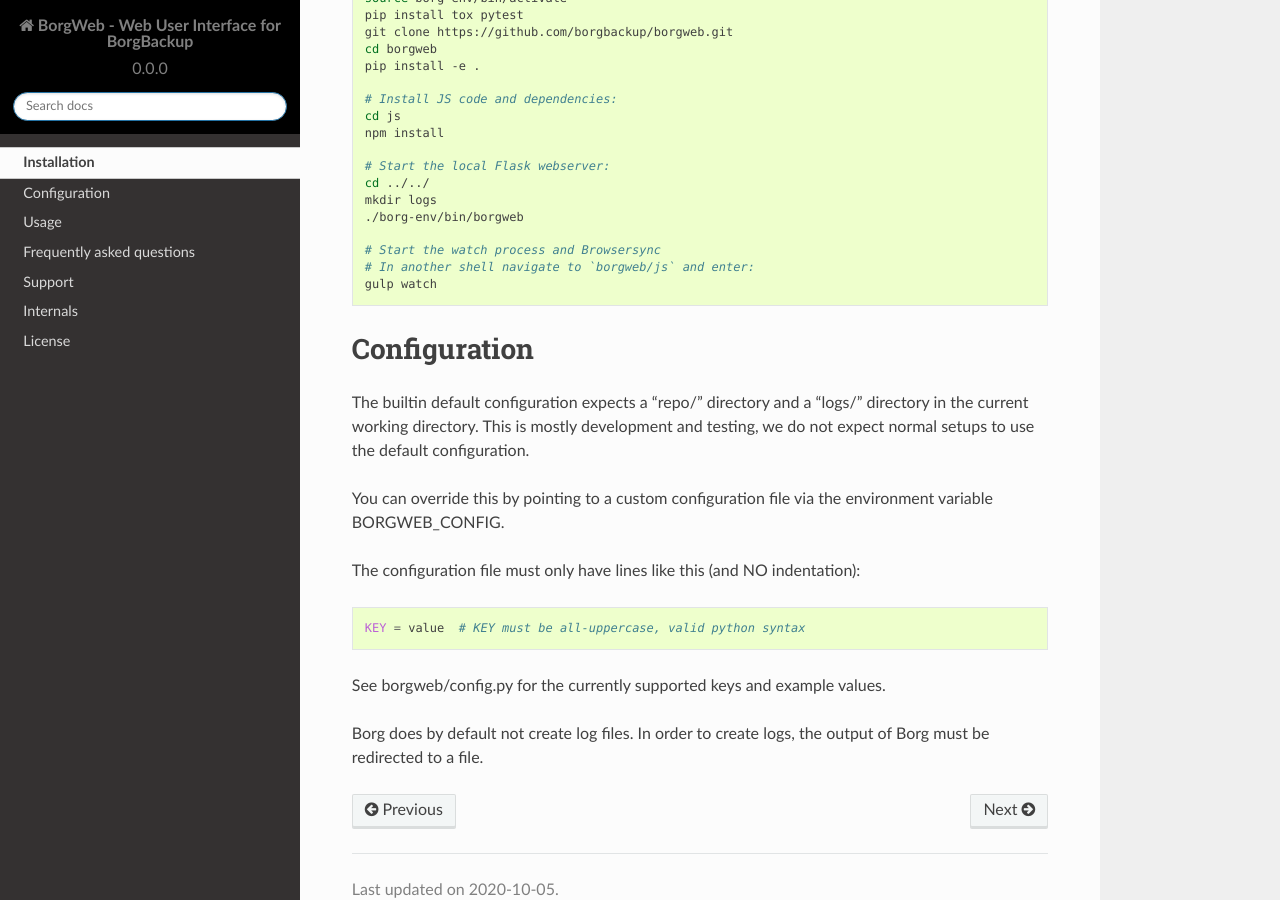
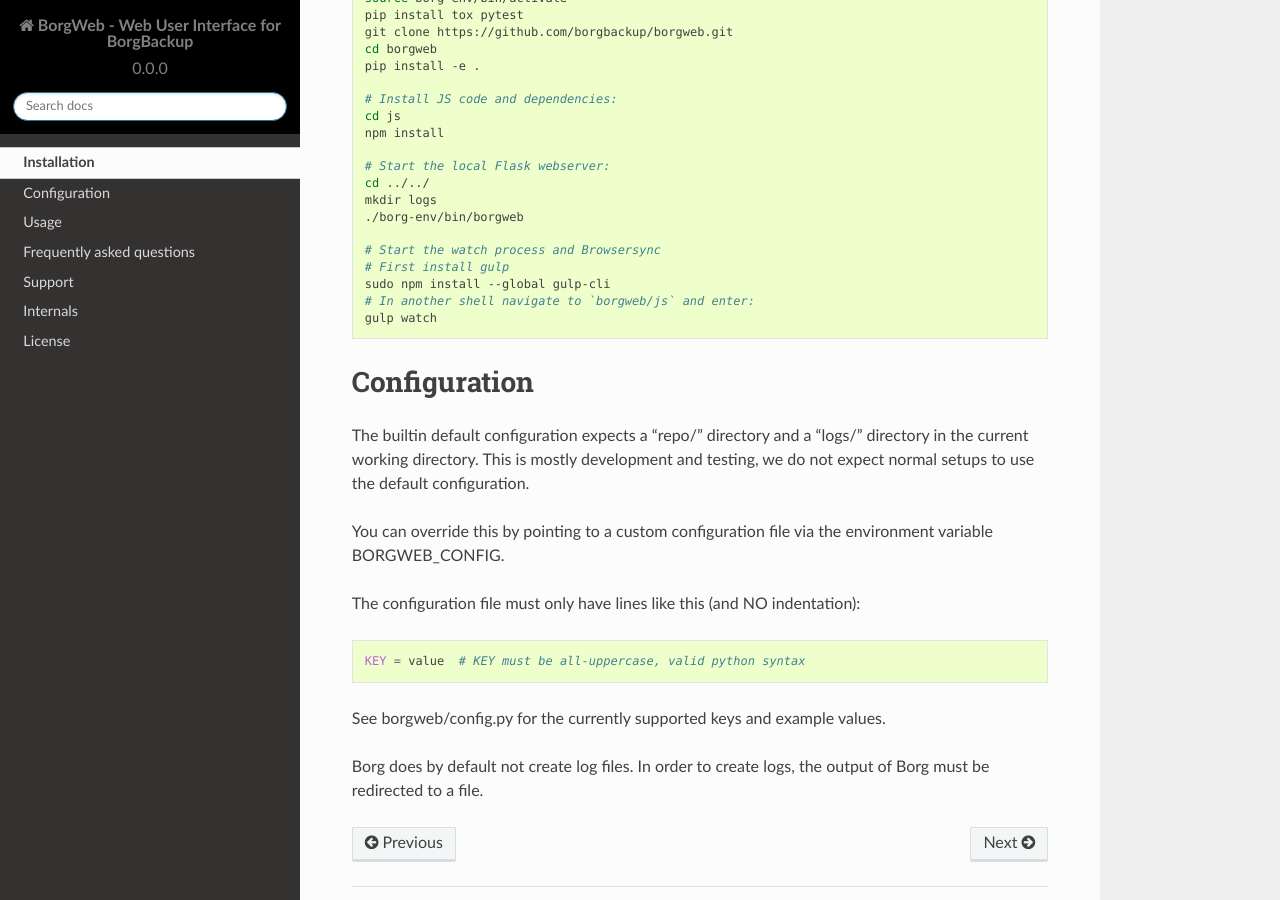
Before and after one commit to borgbackup/borgweb, a Sphinx documentation site: the page built from docs/installation.rst, in a window 1280 px wide and 900 px high, scrolled down 507 px. Built offline with Sphinx 7.4.7 and the Read the Docs theme 2.0.0, drawn with Linux system fonts in a browser that asks for light colours.

Commit message:
Add instructions to install gulp for watch process

```diff
--- a/docs/installation.rst
+++ b/docs/installation.rst
@@ -34,6 +34,8 @@
     ./borg-env/bin/borgweb
 
     # Start the watch process and Browsersync
+    # First install gulp
+    sudo npm install --global gulp-cli
     # In another shell navigate to `borgweb/js` and enter:
     gulp watch
 
```
